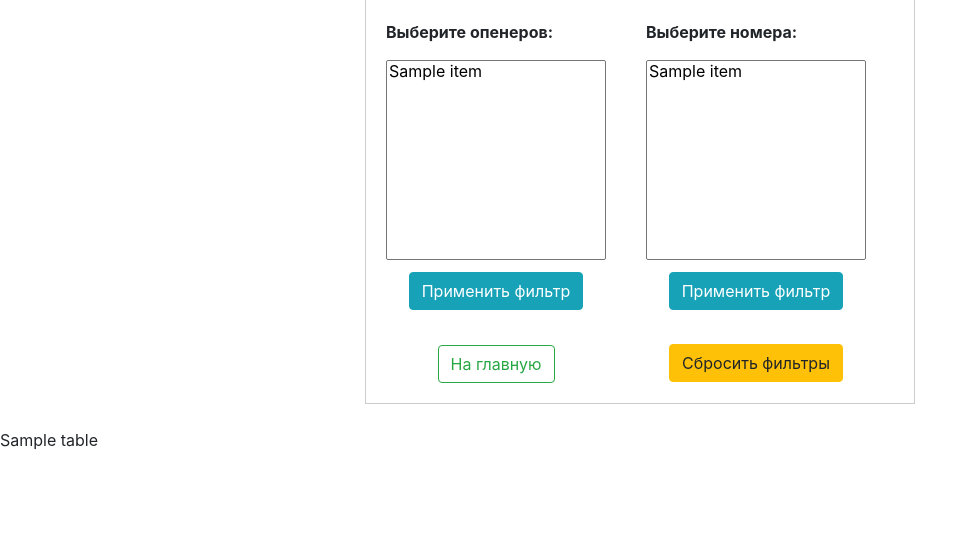
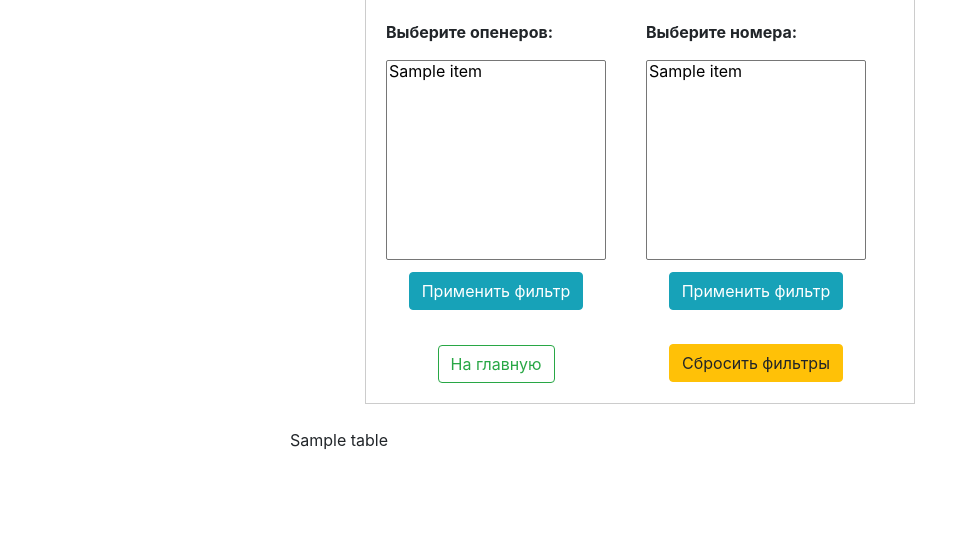
Before and after one commit to region74/frame, a Flask app: template templates/medtime.html in a window 1280 px wide. Shown: the part 57-591 px from the top of the page, without its empty margins (0-977 px from the left). Run offline with Flask 3, Linux system fonts and the light colour scheme; the template is opened without the code that fills it: most values are stand-ins (such as "Sample title", 1, 10 or a date in 2020); some libraries are stand-ins or nearby versions.

Commit message:
Добавление функций и правки

```diff
--- a/main.py
+++ b/main.py
@@ -119,8 +119,6 @@ class callsOpenerNumber(MethodView):
             return render_template('openernumber2.html', table=table_html, data_list=show_openers_list(),
                                    numbers_list=show_numbers_list())
         if value == 'choice2':
-            pivot_table = table_opener_number(2)
-            table_html = pivot_table.to_html(classes='table table-striped table-bordered')
             return redirect(url_for('calls_openernumber'))
         if 'change_openers' in request.form:
             filter_openers(request.form.getlist('options'))
@@ -150,8 +148,6 @@ class callsOpenerHour(MethodView):
             return render_template('openerhours2.html', table=table_html, data_list=show_openers_list(),
                                    numbers_list=show_numbers_list())
         if value == 'choice2':
-            pivot_table = table_opener_time(2)
-            table_html = pivot_table.to_html(classes='table table-striped table-bordered')
             return redirect(url_for('calls_openerhour'))
         if 'change_openers' in request.form:
             filter_openers(request.form.getlist('options'))
--- a/templates/hours.html
+++ b/templates/hours.html
@@ -8,7 +8,7 @@
 
         .table-container {
         overflow-y: auto;
-        max-height: 400px; /* Укажите максимальную высоту контейнера, чтобы при прокрутке появлялась полоса прокрутки */
+        max-height: 800px; /* Укажите максимальную высоту контейнера, чтобы при прокрутке появлялась полоса прокрутки */
         }
 
         table {
--- a/templates/medtime.html
+++ b/templates/medtime.html
@@ -7,12 +7,16 @@
     <style>
         .table-container {
         overflow-y: auto;
-        max-height: 1000px; /* Укажите максимальную высоту контейнера, чтобы при прокрутке появлялась полоса прокрутки */
+        max-height: 800px; /* Укажите максимальную высоту контейнера, чтобы при прокрутке появлялась полоса прокрутки */
+        max-width: 700px; /* Задаем максимальную ширину контейнера */
+        margin: 0 auto; /* Центрируем контейнер по горизонтали */
+        overflow-x: auto;
         }
 
         table {
         width: 100%; /* Обязательно укажите ширину таблицы, чтобы она занимала всю доступную ширину контейнера */
         border-collapse: collapse;
+        table-layout: fixed;
         }
 
         thead {
@@ -23,9 +27,12 @@
         }
 
         th, td {
+<!--        white-space: nowrap; /* Запрещаем перенос текста */-->
         padding: 8px;
+        font-size: 14px; /* Пример уменьшения размера текста */
         text-align: left;
         border-bottom: 1px solid #ddd;
+
         }
 
         tr:hover {
--- a/templates/openerhours.html
+++ b/templates/openerhours.html
@@ -7,7 +7,7 @@
     <style>
         .table-container {
         overflow-y: auto;
-        max-height: 400px; /* Укажите максимальную высоту контейнера, чтобы при прокрутке появлялась полоса прокрутки */
+        max-height: 800px; /* Укажите максимальную высоту контейнера, чтобы при прокрутке появлялась полоса прокрутки */
         }
 
         table {
--- a/templates/openerhours2.html
+++ b/templates/openerhours2.html
@@ -7,7 +7,7 @@
     <style>
         .table-container {
         overflow-y: auto;
-        max-height: 400px; /* Укажите максимальную высоту контейнера, чтобы при прокрутке появлялась полоса прокрутки */
+        max-height: 800px; /* Укажите максимальную высоту контейнера, чтобы при прокрутке появлялась полоса прокрутки */
         }
 
         table {
--- a/templates/openernumber.html
+++ b/templates/openernumber.html
@@ -7,7 +7,7 @@
     <style>
         .table-container {
         overflow-y: auto;
-        max-height: 400px; /* Укажите максимальную высоту контейнера, чтобы при прокрутке появлялась полоса прокрутки */
+        max-height: 800px; /* Укажите максимальную высоту контейнера, чтобы при прокрутке появлялась полоса прокрутки */
         }
 
         table {
--- a/templates/openernumber2.html
+++ b/templates/openernumber2.html
@@ -7,7 +7,7 @@
     <style>
         .table-container {
         overflow-y: auto;
-        max-height: 400px; /* Укажите максимальную высоту контейнера, чтобы при прокрутке появлялась полоса прокрутки */
+        max-height: 800px; /* Укажите максимальную высоту контейнера, чтобы при прокрутке появлялась полоса прокрутки */
         }
 
         table {
--- a/templates/openers.html
+++ b/templates/openers.html
@@ -7,7 +7,7 @@
     <style>
         .table-container {
         overflow-y: auto;
-        max-height: 400px; /* Укажите максимальную высоту контейнера, чтобы при прокрутке появлялась полоса прокрутки */
+        max-height: 800px; /* Укажите максимальную высоту контейнера, чтобы при прокрутке появлялась полоса прокрутки */
         }
 
         table {
```
Also changed, not shown: templates/numbers.html (+7 -1 lines).
